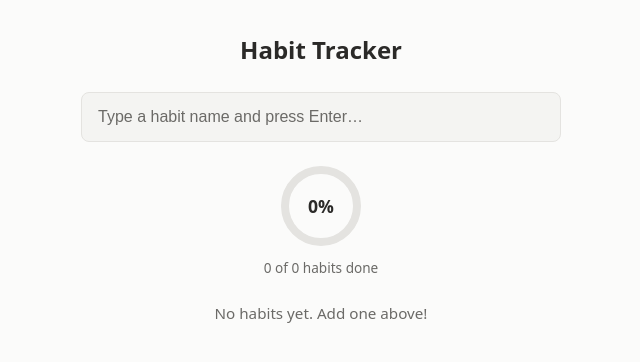
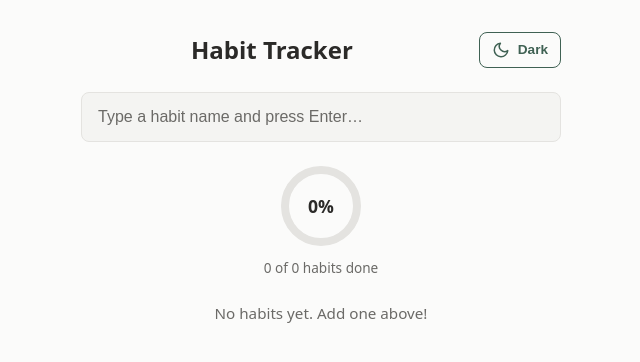
Before and after one commit to simmu/habit-tracker, a React (Vite) app: page / in a window 1280 px wide. Shown: the top 362 px of the page, without its empty margins (319-959 px from the left). Built offline with nearby package versions, Linux system fonts and the light colour scheme.

Commit message:
Add ThemeToggle button and place it in the app header

```diff
--- a/src/App.css
+++ b/src/App.css
@@ -5,10 +5,51 @@
   font-family: var(--sans);
 }
 
+.app-header {
+  display: flex;
+  align-items: center;
+  justify-content: space-between;
+  gap: 16px;
+  margin-bottom: 24px;
+}
+
 .app-title {
   font-size: 1.5rem;
-  margin-bottom: 24px;
   text-align: center;
+  flex: 1;
+}
+
+/* ── Theme toggle ───────────────────────────────────────── */
+.theme-toggle {
+  display: inline-flex;
+  align-items: center;
+  gap: 8px;
+  padding: 8px 12px;
+  font-size: 0.85rem;
+  font-weight: 600;
+  line-height: 1;
+  color: var(--accent);
+  background: transparent;
+  border: 1.5px solid var(--accent);
+  border-radius: 8px;
+  cursor: pointer;
+  transition: background 0.15s, color 0.15s;
+}
+
+.theme-toggle:hover {
+  background: var(--accent);
+  color: var(--bg);
+}
+
+.theme-toggle__icon {
+  display: inline-flex;
+  align-items: center;
+  justify-content: center;
+}
+
+.theme-toggle__label {
+  min-width: 2.25ch;
+  text-align: left;
 }
 
 /* ── Input ──────────────────────────────────────────────── */
@@ -108,6 +149,7 @@
   overflow: hidden;
   text-overflow: ellipsis;
   white-space: nowrap;
+  color: var(--text);
 }
 
 /* ── Habit actions (streak + button) ────────────────────── */
--- a/src/App.tsx
+++ b/src/App.tsx
@@ -2,6 +2,7 @@ import { useState, useEffect } from 'react'
 import HabitInput from './HabitInput'
 import HabitList from './HabitList'
 import ProgressRing from './ProgressRing'
+import ThemeToggle from './ThemeToggle'
 import { todayISO } from './useStreak'
 import type { Habit } from './types'
 import './App.css'
@@ -66,7 +67,10 @@ function App() {
 
   return (
     <main className="app">
-      <h1 className="app-title">Habit Tracker</h1>
+      <header className="app-header">
+        <h1 className="app-title">Habit Tracker</h1>
+        <ThemeToggle />
+      </header>
       <HabitInput onAdd={addHabit} />
       <section className="progress-section" aria-label="Today's progress">
         <ProgressRing percentage={percentage} />
--- /dev/null
+++ b/src/ThemeToggle.tsx
@@ -0,0 +1,30 @@
+import { useTheme } from './useTheme'
+
+export default function ThemeToggle() {
+  const { theme, toggle } = useTheme()
+  const isDark = theme === 'dark'
+
+  return (
+    <button
+      type="button"
+      className="theme-toggle"
+      onClick={toggle}
+      aria-pressed={isDark}
+      aria-label={isDark ? 'Switch to light mode' : 'Switch to dark mode'}
+    >
+      <span aria-hidden="true" className="theme-toggle__icon">
+        {isDark ? (
+          <svg viewBox="0 0 24 24" width="18" height="18" fill="none" stroke="currentColor" strokeWidth="2" strokeLinecap="round" strokeLinejoin="round">
+            <circle cx="12" cy="12" r="5" />
+            <path d="M12 1v2M12 21v2M4.22 4.22l1.42 1.42M18.36 18.36l1.42 1.42M1 12h2M21 12h2M4.22 19.78l1.42-1.42M18.36 5.64l1.42-1.42" />
+          </svg>
+        ) : (
+          <svg viewBox="0 0 24 24" width="18" height="18" fill="none" stroke="currentColor" strokeWidth="2" strokeLinecap="round" strokeLinejoin="round">
+            <path d="M21 12.79A9 9 0 1 1 11.21 3 7 7 0 0 0 21 12.79z" />
+          </svg>
+        )}
+      </span>
+      <span className="theme-toggle__label">{isDark ? 'Light' : 'Dark'}</span>
+    </button>
+  )
+}
```
